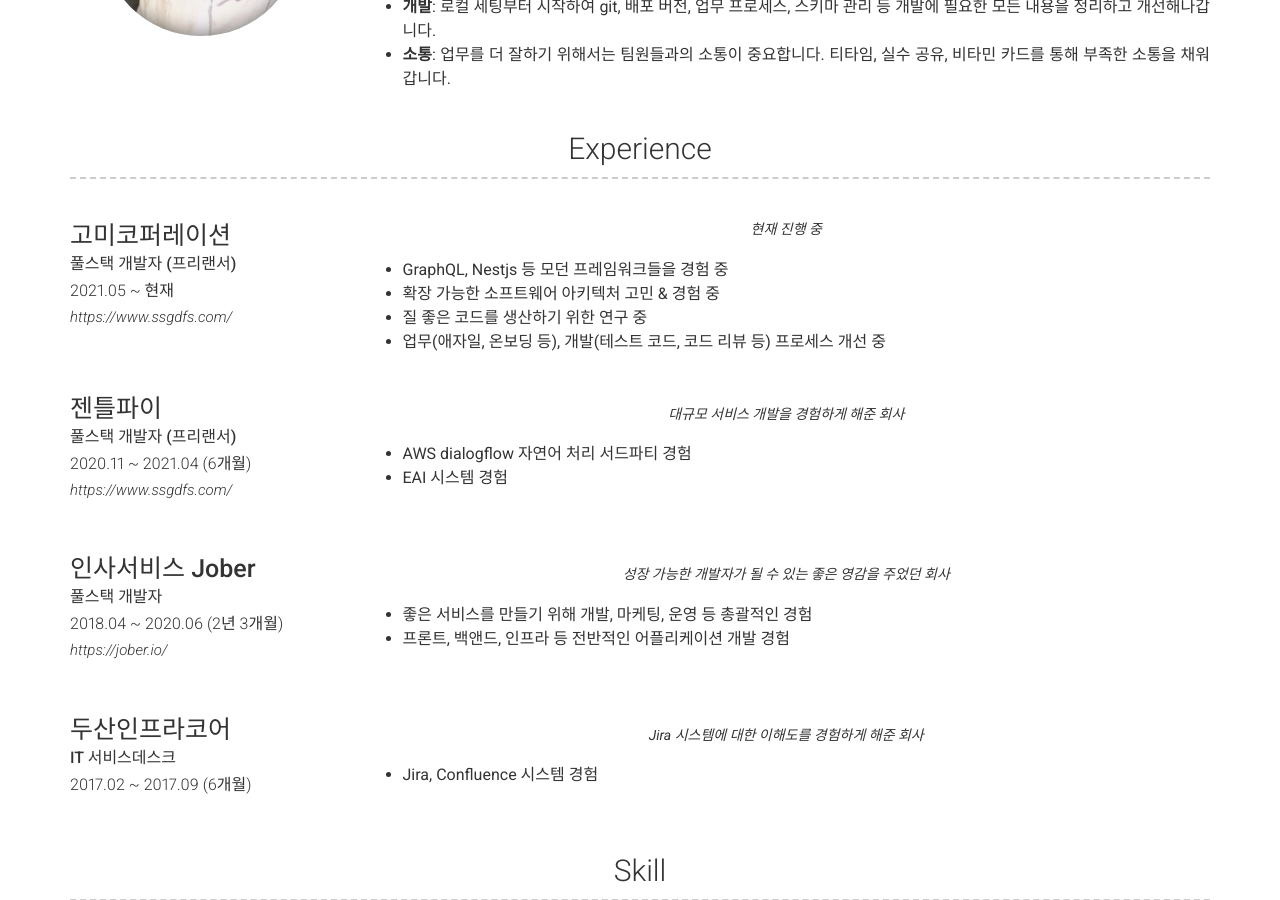
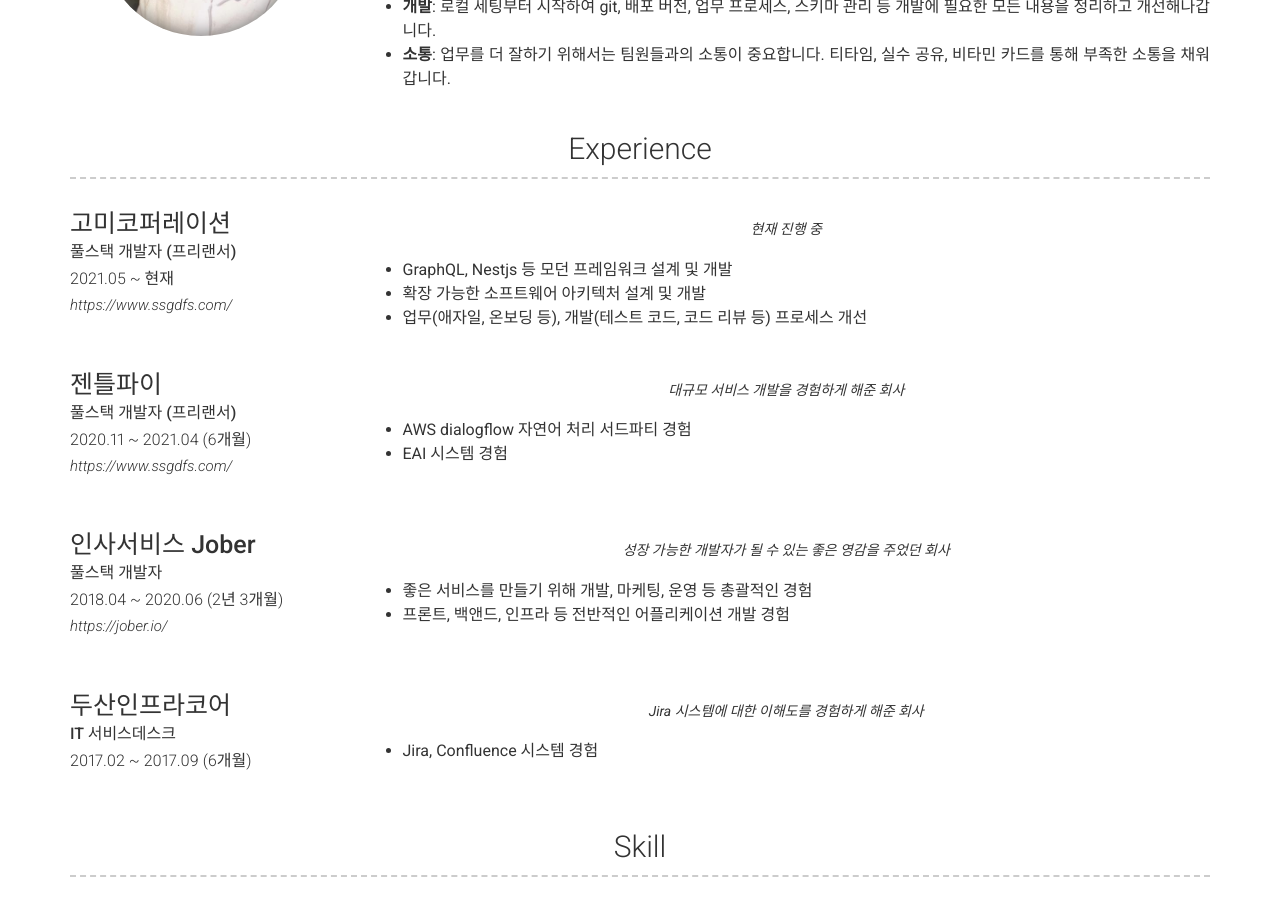
Before and after one commit to mystyle2006/mystyle2006.github.io, a Jekyll site: the page built from index.md, in a window 1280 px wide and 900 px high, scrolled down 466 px. Built offline with Jekyll 4.4.1, drawn with Linux system fonts in a browser that asks for light colours; nearby versions of some CDN libraries.

Commit message:
Updating contents

```diff
--- a/_config.yml
+++ b/_config.yml
@@ -55,10 +55,9 @@ content:
         quote: >
           현재 진행 중
         description: | # this will include new lines to allow paragraphs
-          - GraphQL, Nestjs 등 모던 프레임워크들을 경험 중
-          - 확장 가능한 소프트웨어 아키텍처 고민 & 경험 중
-          - 질 좋은 코드를 생산하기 위한 연구 중
-          - 업무(애자일, 온보딩 등), 개발(테스트 코드, 코드 리뷰 등) 프로세스 개선 중
+          - GraphQL, Nestjs 등 모던 프레임워크 설계 및 개발
+          - 확장 가능한 소프트웨어 아키텍처 설계 및 개발
+          - 업무(애자일, 온보딩 등), 개발(테스트 코드, 코드 리뷰 등) 프로세스 개선
 
       - layout: left
         title: 젠틀파이
```
